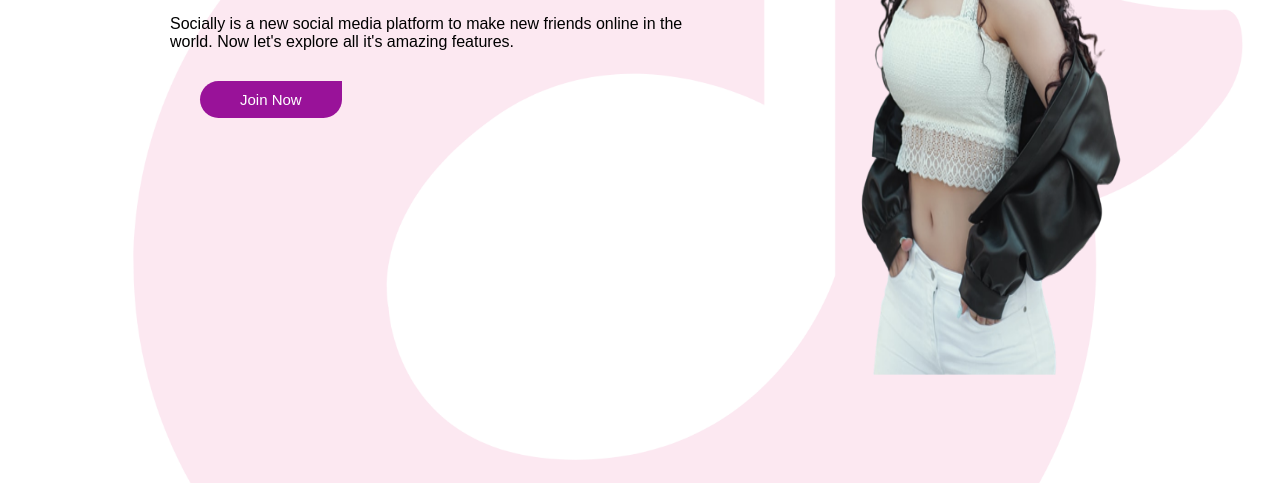
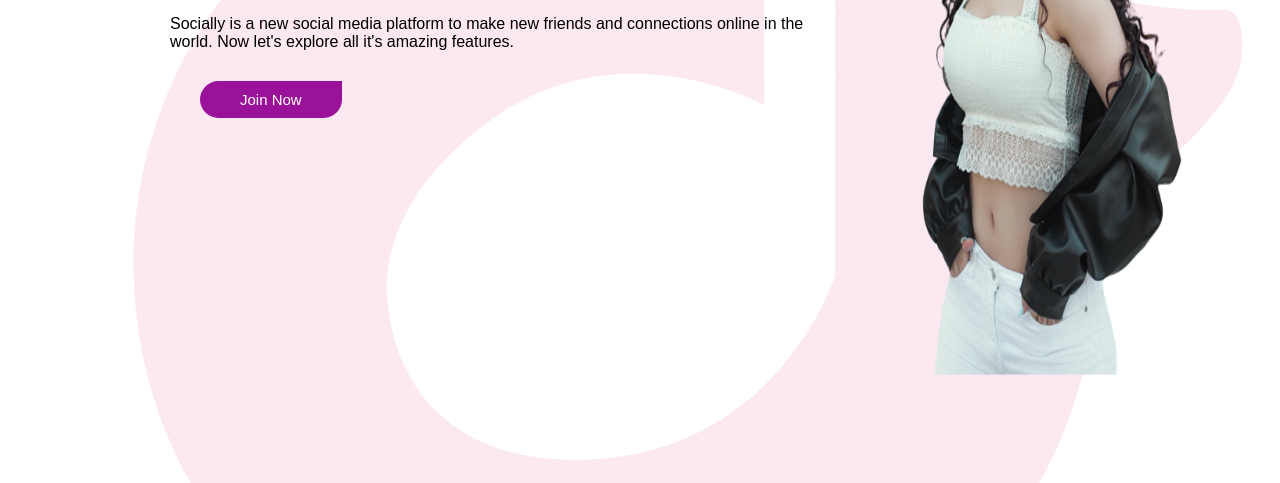
Before and after one commit to HimanshuPal9457/Animated-Website, a plain HTML site: page index.html in a window 1280 px wide. Shown: the part 317-800 px from the top of the page. Drawn offline with Linux system fonts and the light colour scheme.

Commit message:
Update index.html

```diff
--- a/index.html
+++ b/index.html
@@ -27,7 +27,7 @@
             New Friends
           </h2>
           <p class="para">
-            Socially is a new social media platform to make new friends online
+            Socially is a new social media platform to make new friends and connections online
             in the <br />
             world. Now let's explore all it's amazing features.
           </p>
```
